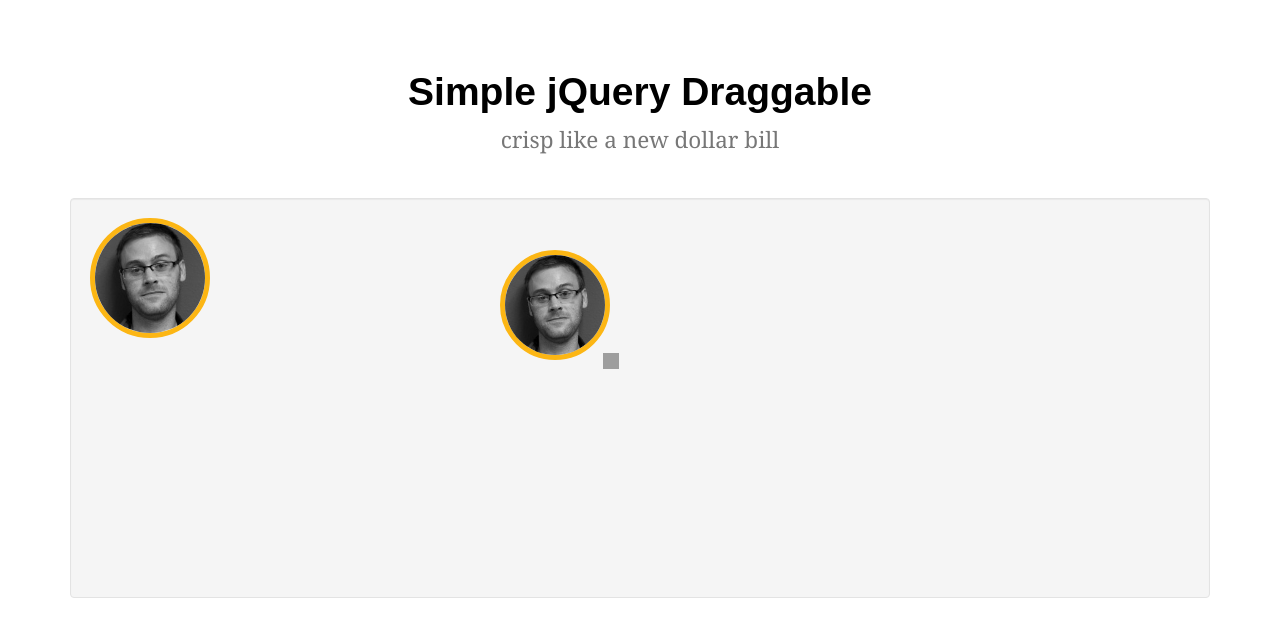
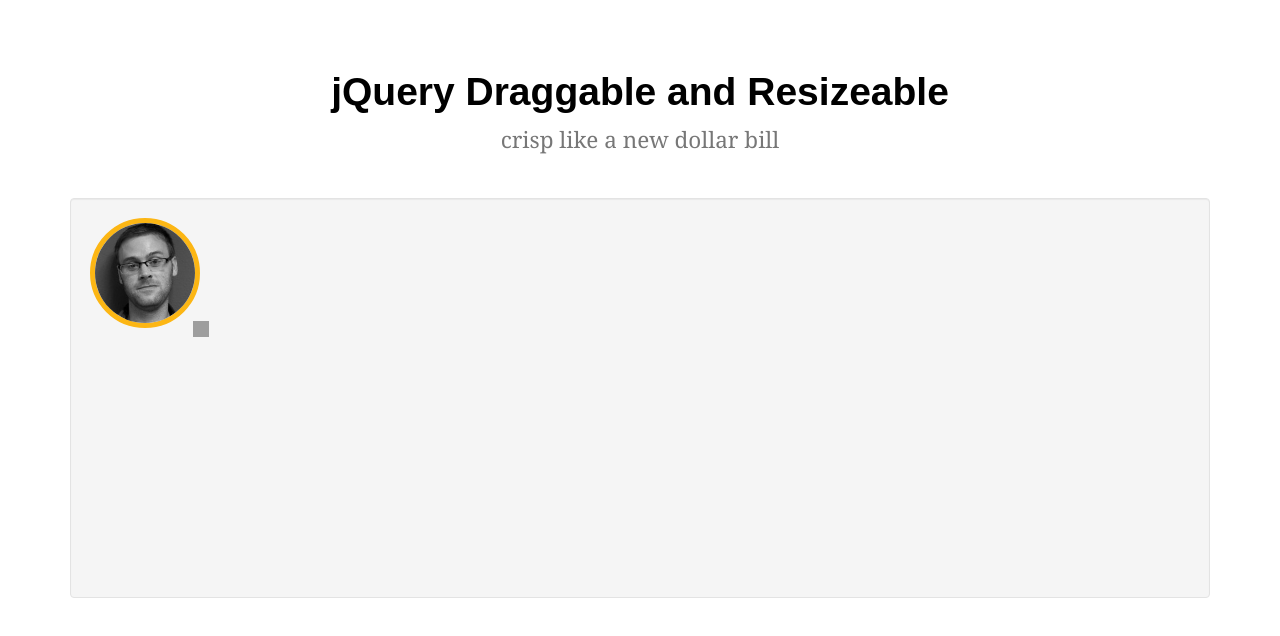
Before and after one commit to mjhea0/jquery-draggable-resizeable, a plain HTML site: page index.html in a window 1280 px wide. Drawn offline with nearby package versions, Linux system fonts and the light colour scheme; grey boxes are pictures that could not be loaded; a web font is replaced by a local one.

Commit message:
resize complete

```diff
--- a/assets/main.css
+++ b/assets/main.css
@@ -5,15 +5,8 @@ img {
   -webkit-border-radius: 100px;
   border-radius: 100px;
   border: 5px solid #FCB614;
-  max-height: 120px;
-  max-width: 120px;
+  height: 120px;
+  width: 120px;
   position:absolute;
 }
 .head {text-align: center;}
-#resize-me {
-  max-width: 120px;
-  max-height: 120px;
-  position:absolute;
-  top: 250px;
-  left: 500px;
-}
--- a/assets/main.js
+++ b/assets/main.js
@@ -1,8 +1,8 @@
 $(function() {
-  $('#resize-me').resizable();
   $('#drag-me').draggable( {
     containment: '#containment',
     cursor: 'move',
     snap: '#content'
   });
+  $('#resize-me').resizable();
 })
--- a/index.html
+++ b/index.html
@@ -1,31 +1,28 @@
 <!DOCTYPE html>
 <html>
   <head>
-    <title>Simple jQuery Draggable</title>
+    <title>Simple jQuery Draggable and Resizeable</title>
     <meta name="viewport" content="width=device-width, initial-scale=1.0">
     <link href="assets/bootstrap.min.css" rel="stylesheet" media="screen">
     <link rel="stylesheet" href="http://code.jquery.com/ui/1.10.3/themes/smoothness/jquery-ui.css">
     <link href="assets/main.css" rel="stylesheet" media="screen">
   </head>
-
   <body>
-
     <div class="container">
       <div class="head">
-        <h1>Simple jQuery Draggable</h1>
+        <h1>jQuery Draggable and Resizeable</h1>
         <p class="lead">crisp like a new dollar bill</p>
       </div>
       <br>
       <div id="containment" class="well">
-        <img src="assets/me.jpg" id="drag-me">
-        <img src="assets/me.jpg" id="resize-me">
+        <div id="drag-me" style="display:inline-block">
+          <img id="resize-me" src="assets/me.jpg" />
+        </div>
       </div>
     </div>
-
     <script src="http://ajax.googleapis.com/ajax/libs/jquery/1.9.1/jquery.min.js"></script>
     <script src="http://ajax.googleapis.com/ajax/libs/jqueryui/1.10.3/jquery-ui.min.js"></script>
     <script src="assets/main.js"></script>
     <script src="http://netdna.bootstrapcdn.com/bootstrap/3.0.0/js/bootstrap.min.js"></script>
-
   </body>
 </html>
```
